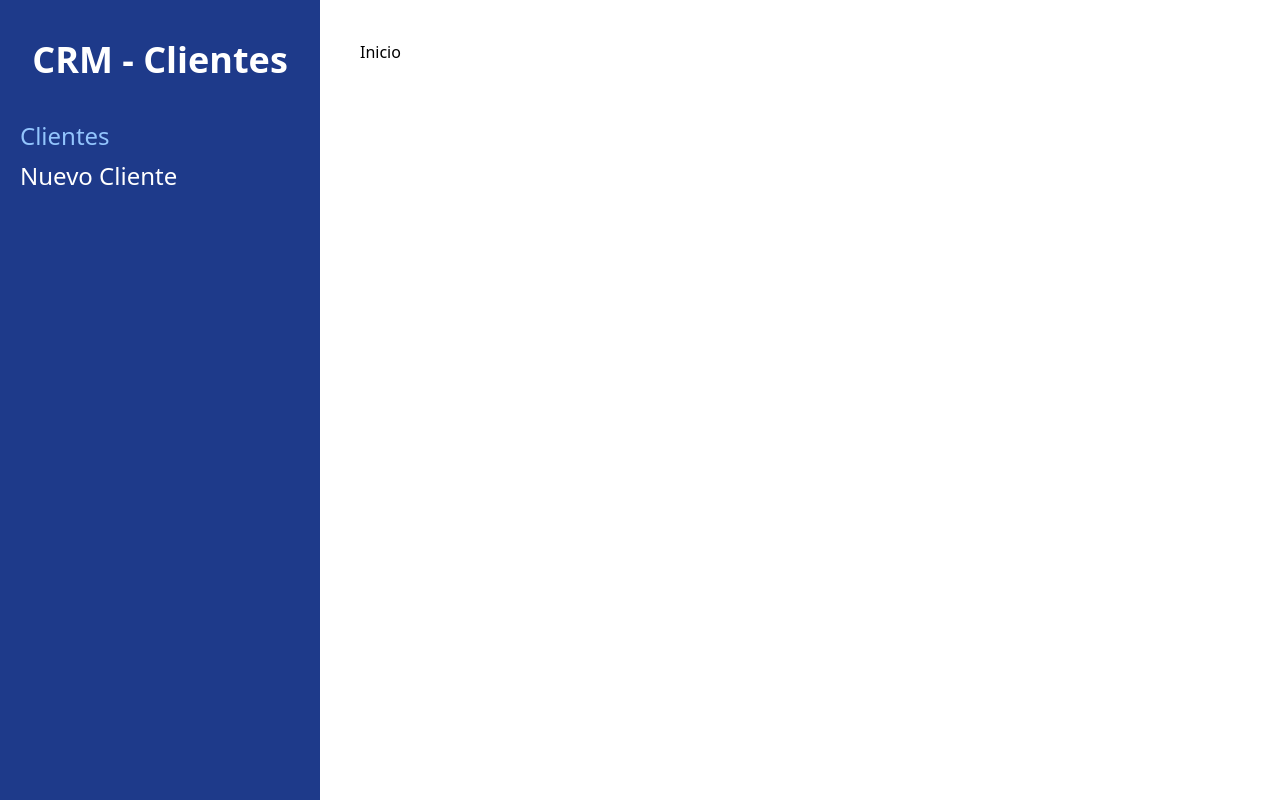
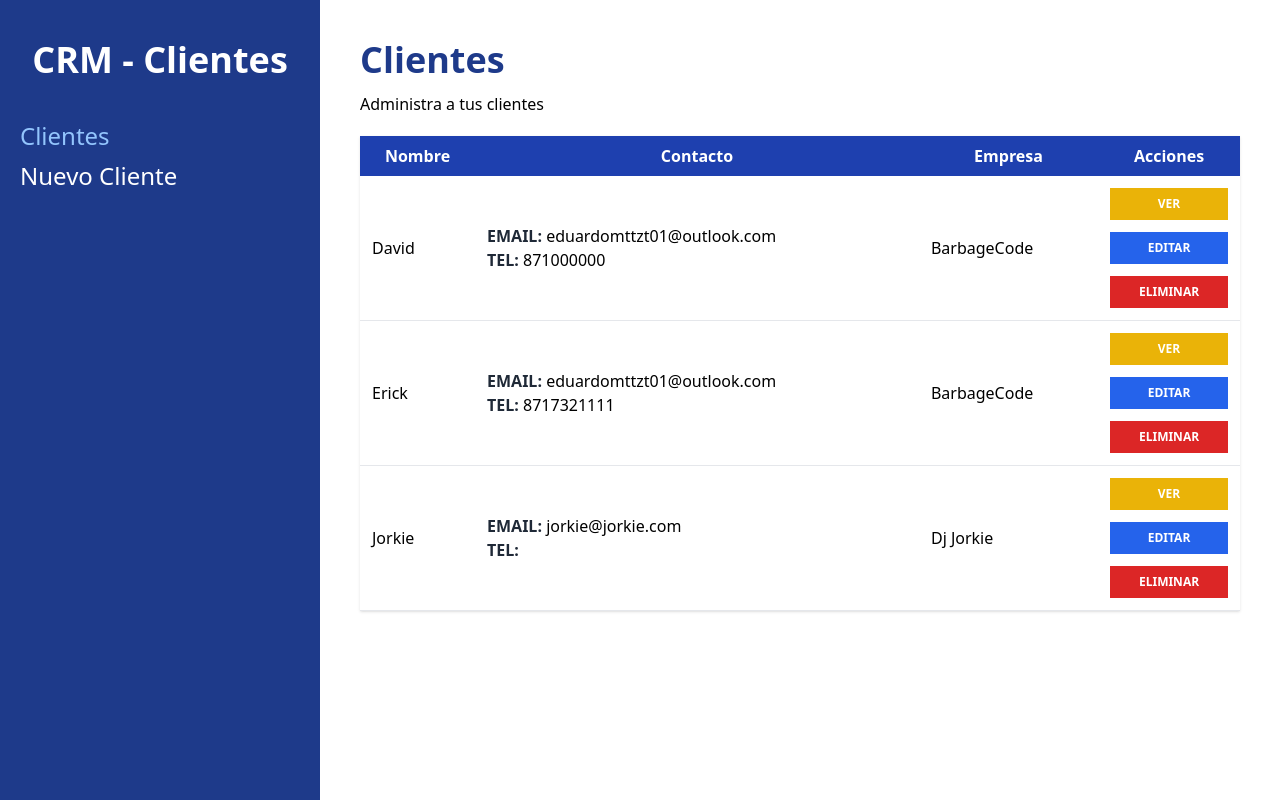
Before and after one commit to Jorki3/crm-react, a React (Vite) app: page /clientes in a window 1280 px wide. Built offline with nearby package versions, Linux system fonts and the light colour scheme; data requests are answered from the project's data file.

Commit message:
Información en tabla

```diff
--- a/src/components/Cliente.jsx
+++ b/src/components/Cliente.jsx
@@ -1,11 +1,34 @@
 import React from 'react'
 
-const Cliente = ({cliente}) => {
-  return (
-    <div>
+const Cliente = ({ cliente }) => {
+    const { id, nombre, email, telefono, empresa, notas } = cliente
 
-    </div>
-  )
+    return (
+        <tr className='border-b hover:bg-gray-50'>
+            <td className='p-3 '>{nombre}</td>
+            <td className='p-3 '>
+                <p><span className='text-gray-800 uppercase font-bold'>Email:</span> {email}</p>
+                <p><span className='text-gray-800 uppercase font-bold'>Tel:</span> {telefono}</p>
+            </td>
+            <td className='p-3 '>{empresa}</td>
+            <td className='p-3 '>
+                <button
+                    type='button'
+                    className='bg-yellow-500 hover:bg-yellow-600 block w-full text-white p-2 uppercase font-bold text-xs'
+                >Ver</button>
+
+                <button
+                    type='button'
+                    className='bg-blue-600 hover:bg-blue-700 block w-full text-white p-2 uppercase font-bold text-xs mt-3'
+                >Editar</button>
+
+                <button
+                    type='button'
+                    className='bg-red-600 hover:bg-red-700 block w-full text-white p-2 uppercase font-bold text-xs mt-3'
+                >Eliminar</button>
+            </td>
+        </tr>
+    )
 }
 
 export default Cliente
--- a/src/paginas/Inicio.jsx
+++ b/src/paginas/Inicio.jsx
@@ -1,4 +1,5 @@
 import { useState, useEffect } from 'react'
+import Cliente from '../components/Cliente'
 
 const Inicio = () => {
   const [clientes, setClientes] = useState([])
@@ -20,9 +21,31 @@
     obtenerClientesAPI()
   }, [])
 
+  return (
+    <>
+      <h1 className='font-black text-4xl text-blue-900'>Clientes</h1>
+      <p className='mt-3'>Administra a tus clientes</p>
 
-  return (
-    <div>Inicio</div>
+      <table className='w-full mt-5 table-auto shadow bg-white'>
+        <thead className='bg-blue-800 text-white'>
+          <tr>
+            <th className='p-2'>Nombre</th>
+            <th className='p-2'>Contacto</th>
+            <th className='p-2'>Empresa</th>
+            <th className='p-2'>Acciones</th>
+          </tr>
+        </thead>
+
+        <tbody>
+          {clientes.map(cliente => (
+            <Cliente
+              key={cliente.id}
+              cliente={cliente}
+            />
+          ))}
+        </tbody>
+      </table>
+    </>
   )
 }
 
```
